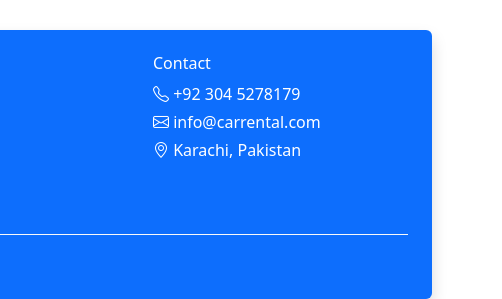
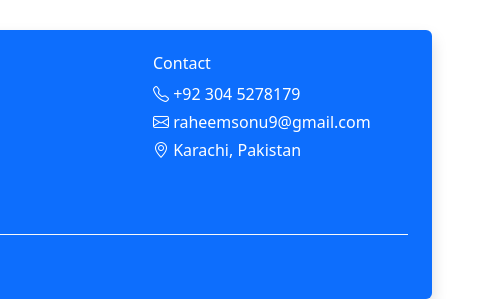
Before and after one commit to XLegacy9/Client_Host, a plain HTML site: page about.html in a window 1280 px wide. Shown: the part 622-921 px from the top of the page, 778-1280 px from the left. Drawn offline with nearby package versions, Linux system fonts and the light colour scheme.

```diff
--- a/about.html
+++ b/about.html
@@ -101,7 +101,7 @@
       <div class="col-md-3">
         <h6>Contact</h6>
        <p class="mb-1"><i class="bi bi-telephone"></i> +92 304 5278179</p>
-        <p class="mb-1"><i class="bi bi-envelope"></i> info@carrental.com</p>
+        <p class="mb-1"><i class="bi bi-envelope"></i> raheemsonu9@gmail.com</p>
         <p><i class="bi bi-geo-alt"></i> Karachi, Pakistan</p>
       </div>
     </div>
```
Also changed, not shown: booking.html (+1 -1 lines), contact.html (+1 -1 lines), index.html (+1 -1 lines), search.html (+1 -1 lines), vehicles.html (+1 -1 lines).
